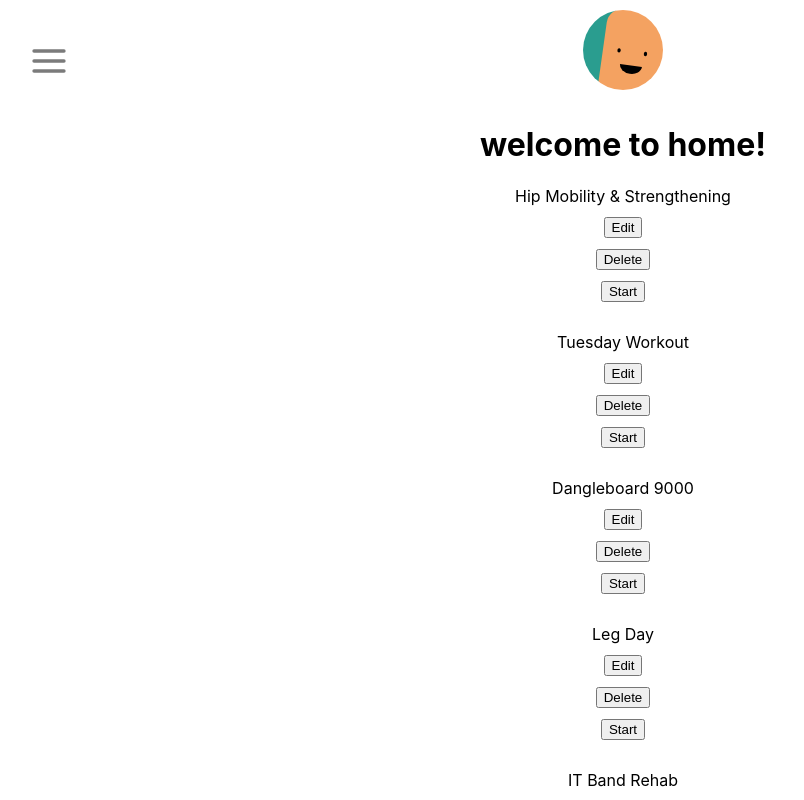
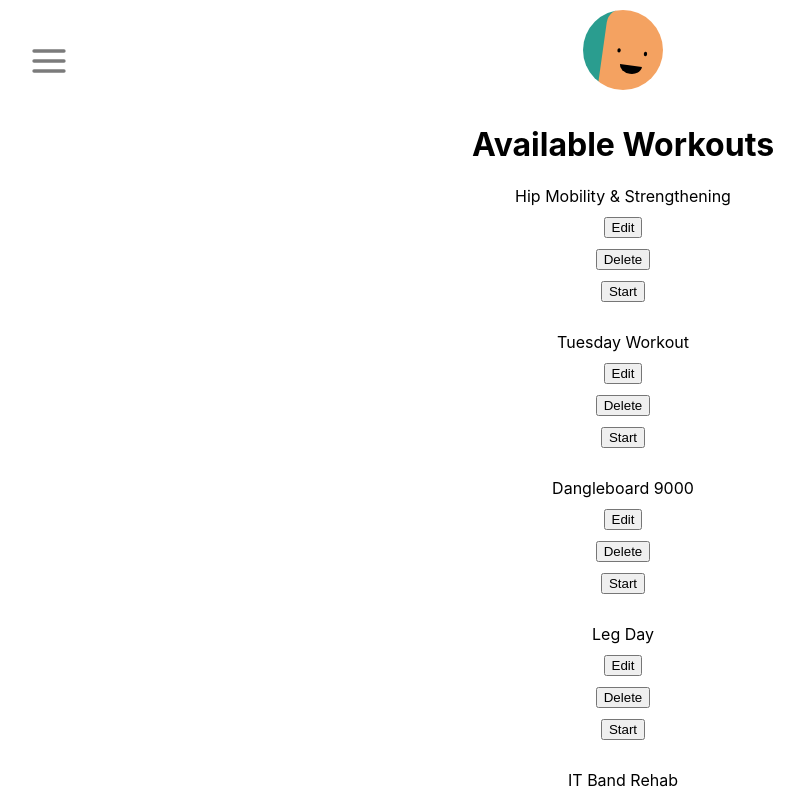
Before and after one commit to valueduser/fitness-app, a React app: page / in a window 1280 px wide. Shown: the top 800 px of the page, without its empty margins (17-821 px from the left). Built offline with nearby package versions, Linux system fonts and the light colour scheme.

Commit message:
Fix issue rendering home page twice or not at all

```diff
--- a/src/App.js
+++ b/src/App.js
@@ -3,7 +3,7 @@ import logo from "./logo.svg";
 import "./App.css";
 import Home from "./components/Home";
 import Settings from "./components/Settings";
-import { Route } from "react-router-dom";
+import { Redirect, Route, Switch } from "react-router-dom";
 import NavBar from "./components/NavBar";
 import AddWorkout from "./components/AddWorkout";
 import AddActivity from "./components/AddActivity";
@@ -15,7 +15,7 @@ function App() {
   return (
     <div className="App">
       <NavBar />
-      <Home />
+      <Switch>
         <Route exact path="/" component={Home} />
         <Route exact path="/settings" component={Settings} />
         <Route exact path="/addWorkout" component={AddWorkout} />
@@ -23,6 +23,8 @@ function App() {
         <Route path="/editWorkout/:workoutId?" component={EditWorkout} />
         <Route path="/doWorkout/:workoutId?" component={DoWorkout} />
         <Route path="/doActivity/:workoutId?/:activityId?" component={DoActivity} />
+        <Redirect to="/"></Redirect>
+      </Switch>
     </div>
   );
 }
--- a/src/components/Home.js
+++ b/src/components/Home.js
@@ -24,7 +24,7 @@ function Workout(props) {
 function Home(props) {
   return (
     <div>
-      <h1>welcome to home!</h1>
+      <h1>Available Workouts</h1>
       <div className="workout-list">
         {props.workouts.map((workout, index) => (
           <Workout
--- a/src/components/NavBar.js
+++ b/src/components/NavBar.js
@@ -34,6 +34,7 @@ function NavBar() {
       <div>
         <Link to="/settings" onClick={() => closeMenu()}>
           <img alt="User's avatar" src={avatar1}></img>
+          {/* TODO: Pull this from a user's settings */}
         </Link>
       </div>
 
```
Lines whose indentation alone changed are shown as unchanged.
